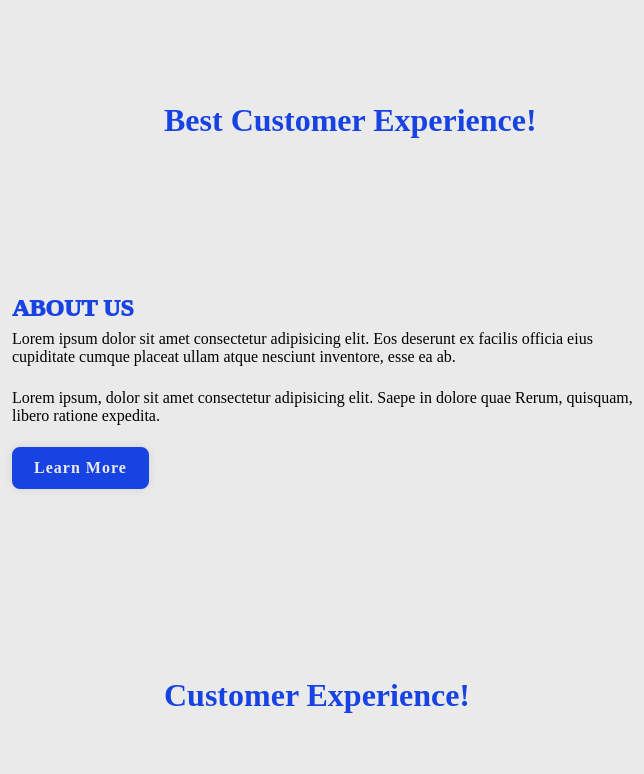
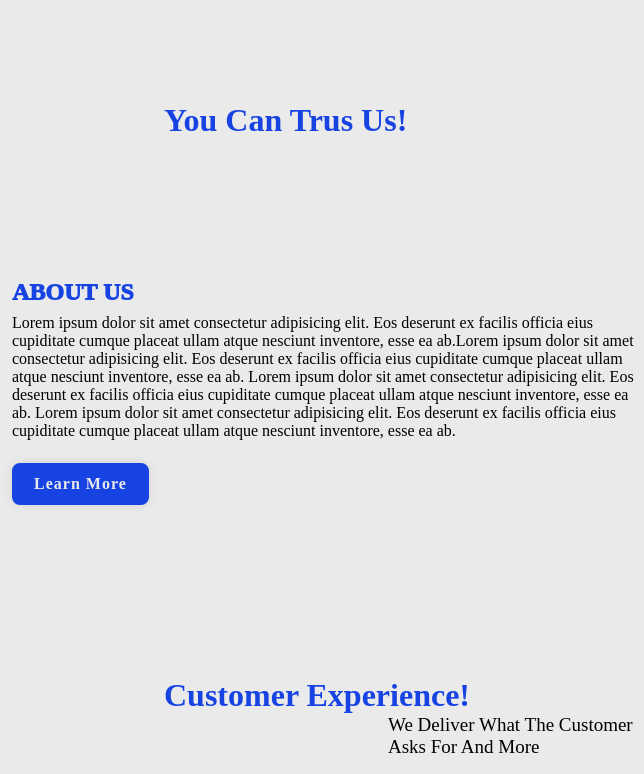
Before and after one commit to Satyam0033/responsive-car-sale, a plain HTML site: page index.html in a window 1280 px wide. Shown: the part 746-1520 px from the top of the page, 636-1280 px from the left. Drawn offline with nearby package versions, Linux system fonts and the light colour scheme; a web font is replaced by a local one.

Commit message:
Update index.html

```diff
--- a/index.html
+++ b/index.html
@@ -68,7 +68,7 @@
       <section class="about" id="about">
           <div class="heading">
 
-         <h3>Best Customer Experience!</h3>
+                 <h3>You Can Trus Us!</h3>
 
           </div>
               <div class="about-container">
@@ -77,16 +77,20 @@
 
                 </div>
             <div class="about-text"><span>About Us</span>
-                <p>Lorem ipsum dolor sit amet consectetur adipisicing elit. Eos deserunt ex facilis officia eius cupiditate cumque placeat ullam atque nesciunt inventore, esse ea ab.
+                <div class="box">
+                  <p>Lorem ipsum dolor sit amet consectetur adipisicing elit. Eos deserunt ex facilis officia eius cupiditate cumque placeat ullam
+                    atque nesciunt inventore, esse ea ab.Lorem ipsum dolor sit amet consectetur adipisicing elit.
+                     Eos deserunt ex facilis officia eius cupiditate cumque placeat ullam atque nesciunt inventore, esse ea ab.
+                     Lorem ipsum dolor sit amet consectetur adipisicing elit. Eos deserunt ex facilis officia eius cupiditate cumque placeat ullam atque nesciunt inventore, esse ea ab.
+                     Lorem ipsum dolor sit amet consectetur adipisicing elit. Eos deserunt ex facilis officia eius cupiditate cumque placeat ullam atque nesciunt inventore, esse ea ab.
                      </p>
-                <p>Lorem ipsum, dolor sit amet consectetur adipisicing elit. Saepe in dolore quae
-                    Rerum, quisquam, libero ratione expedita.
-                </p>
+
+                </div>
                 <a href="#" class="btn">Learn More</a>
             </div>
           </div>
 
-        </div>
+
         </section>
          <!-- Review -->
          <section class="reviews" id="reviews">
@@ -94,11 +98,12 @@
                      <span></span>
 
                       <h3>Customer Experience!</h3>
+                       <p>We Deliver What The Customer Asks For And More</p>
 
 
                 </div>
                <div class="reviews-container">
-                <p>We Deliver What The Customer Asks For And More</p>
+
                    <div class="box">
                        <div class="rev-img">
                            <img src="rev1.jpg" alt="">
```
Lines whose indentation alone changed are shown as unchanged.
